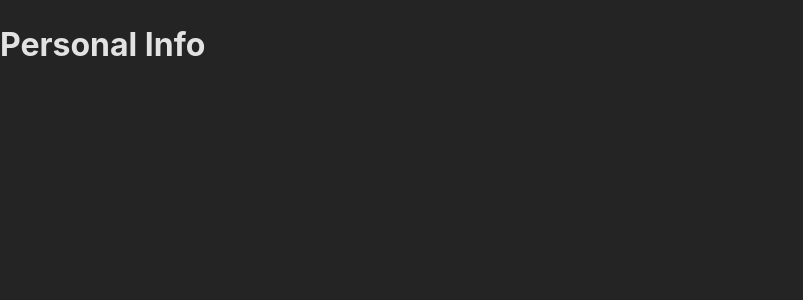
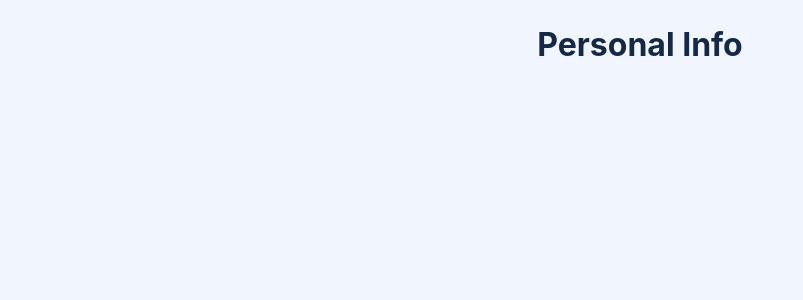
Before and after one commit to BorzooMV/multi-step-form, a React (Vite) app: page / in a window 1280 px wide. Shown: the top 300 px of the page, without its empty margins (0-803 px from the left). Built offline with nearby package versions, Linux system fonts and the light colour scheme.

Commit message:
style: add theme colors

```diff
--- a/src/components/Layout/index.tsx
+++ b/src/components/Layout/index.tsx
@@ -2,7 +2,7 @@ import Router from "./Router";
 
 export default function Layout() {
   return (
-    <div>
+    <div className="flex flex-column items-center justify-center">
       <Router />
     </div>
   );
--- a/src/index.css
+++ b/src/index.css
@@ -6,15 +6,20 @@
   line-height: 1.5;
   font-weight: 400;
 
-  color-scheme: light dark;
-  color: rgba(255, 255, 255, 0.87);
-  background-color: #242424;
-
+  color-scheme: light;
   font-synthesis: none;
   text-rendering: optimizeLegibility;
   -webkit-font-smoothing: antialiased;
   -moz-osx-font-smoothing: grayscale;
   -webkit-text-size-adjust: 100%;
+
+  --primary: 243 90% 60%;
+  --outer-background: 216 88% 97%;
+  --text-dark: 216 56% 18%;
+  --text-light: 240 50% 96%;
+
+  background-color: hsl(var(--outer-background));
+  color: hsl(var(--text-dark));
 }
 
 body {
--- a/tailwind.config.js
+++ b/tailwind.config.js
@@ -2,7 +2,14 @@
 export default {
   content: ["./index.html", "./src/**/*.{js,ts,jsx,tsx}"],
   theme: {
-    extend: {},
+    extend: {
+      colors: {
+        primary: "hsl(var(--primary) / <alpha-value>)",
+        outerBackground: "hsl(var(--outer-background) / <alpha-value>)",
+        textDark: "hsl(var(--text-dark) / <alpha-value>)",
+        textLight: "hsl(var(--text-light) / <alpha-value>)",
+      },
+    },
   },
   plugins: [],
 };
```
